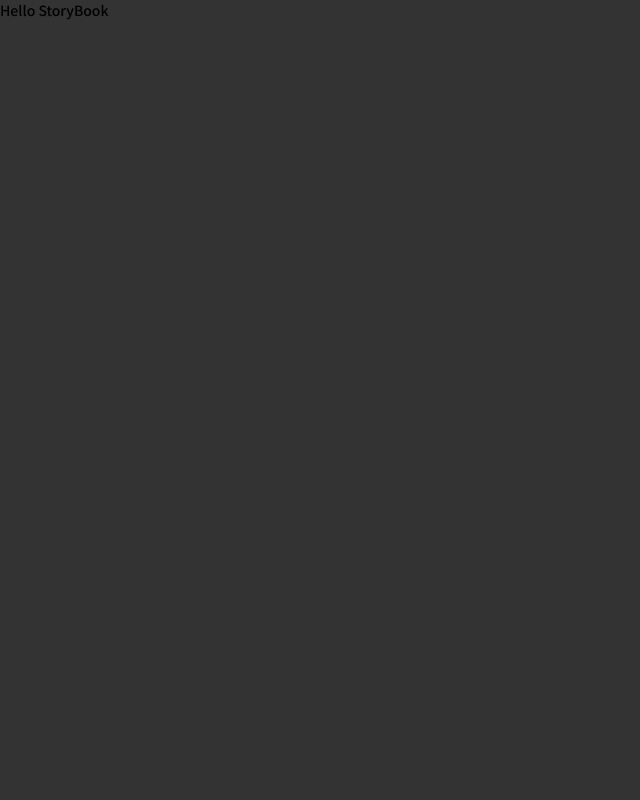
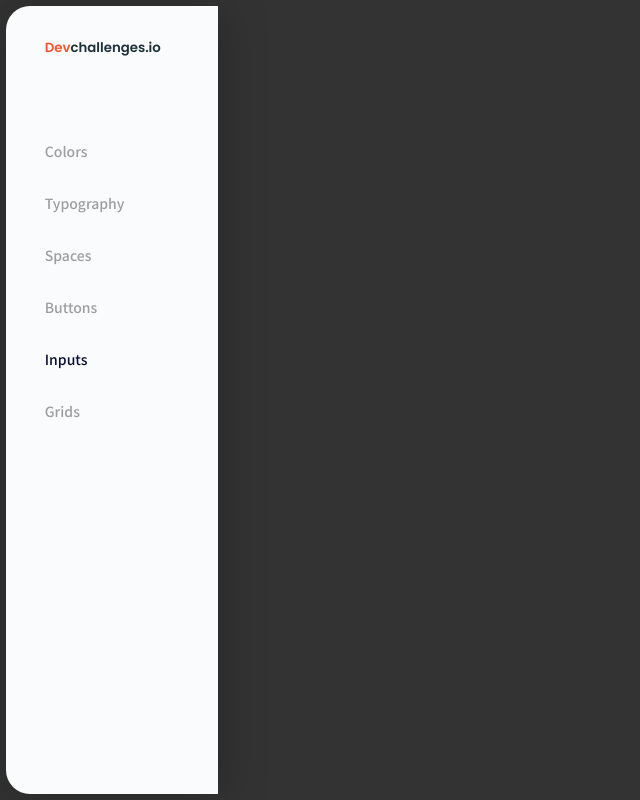
Before and after one commit to ViniciusmDias/button-component, a React (Create React App) app: page / in a window 1280 px wide. Shown: the whole page, without its empty margins (0-640 px from the left). Built offline with nearby package versions, Linux system fonts and the light colour scheme.

Commit message:
Create Header component

```diff
--- a/package.json
+++ b/package.json
@@ -28,7 +28,8 @@
     "start": "react-scripts start",
     "build": "react-scripts build",
     "test": "react-scripts test",
-    "eject": "react-scripts eject"
+    "eject": "react-scripts eject",
+    "test:coverage": "react-scripts test --coverage --watchAll false"
   },
   "eslintConfig": {
     "extends": [
--- /dev/null
+++ b/src/components/Header/index.tsx
@@ -0,0 +1,37 @@
+import React from 'react';
+
+import { HeaderContainer } from './styles';
+
+const Header: React.FC = () => {
+  return (
+    <HeaderContainer data-testid="header-container">
+      <h2>
+        <span>Dev</span>challenges.io
+      </h2>
+      <ul>
+        <li>
+          <a href="/">Colors</a>
+        </li>
+        <li>
+          <a href="/">Typography</a>
+        </li>
+        <li>
+          <a href="/">Spaces</a>
+        </li>
+        <li>
+          <a href="/">Buttons</a>
+        </li>
+        <li>
+          <a className="active" href="/">
+            Inputs
+          </a>
+        </li>
+        <li>
+          <a href="/">Grids</a>
+        </li>
+      </ul>
+    </HeaderContainer>
+  );
+};
+
+export default Header;
--- /dev/null
+++ b/src/components/Header/styles.ts
@@ -0,0 +1,43 @@
+import styled from 'styled-components';
+
+export const HeaderContainer = styled.header`
+  display: flex;
+  flex-direction: column;
+  width: 16.5%;
+  padding: 4vh 3%;
+  margin: 0.5% 0 0.5% 0.5%;
+  background: var(--e-global-color-background-header);
+  box-shadow: 0px 4px 50px rgba(0, 0, 0, 0.25);
+  border-radius: 24px 0 0 24px;
+
+  h2 {
+    color: var(--e-global-color-button-secondary-hover);
+    margin-bottom: 10.5vh;
+
+    span {
+      color: #f7542e;
+    }
+  }
+
+  ul {
+    display: flex;
+    flex-direction: column;
+    list-style: none;
+
+    li {
+      margin-bottom: 4vh;
+      a {
+        font-family: 'Noto Sans JP', sans-serif;
+        text-decoration: none;
+        color: var(--e-global-color-text-header);
+        font-weight: 500;
+        font-size: 1rem;
+        line-height: 20px;
+
+        &.active {
+          color: var(--e-global-color-text-header-selected);
+        }
+      }
+    }
+  }
+`;
--- a/src/pages/StoryBook/index.tsx
+++ b/src/pages/StoryBook/index.tsx
@@ -1,11 +1,12 @@
 import React from 'react';
+import Header from '../../components/Header';
 
 import { Container } from './styles';
 
 const StoryBook: React.FC = () => {
   return (
     <Container>
-      <header>Hello StoryBook</header>
+      <Header>Hello StoryBook</Header>
       <section />
       <footer />
     </Container>
--- a/src/pages/StoryBook/styles.ts
+++ b/src/pages/StoryBook/styles.ts
@@ -2,7 +2,7 @@ import styled from 'styled-components';
 
 export const Container = styled.main`
   display: flex;
-  background: #333333;
+  background: var(--e-global-color-background-default);
   width: 100vw;
   height: 100vh;
 `;
--- a/src/styles/global.ts
+++ b/src/styles/global.ts
@@ -17,7 +17,9 @@ export default createGlobalStyle`
     --e-global-color-button-danger: #D32F2F;
     --e-global-color-button-danger: #9A0007;
 
-    --e-global-color-background: #ffffff;
+    --e-global-color-background-default: #333333;
+    --e-global-color-background-primary: #ffffff;
+    --e-global-color-background-header: #FAFBFD;
 
     font-size: 14px;
   }
@@ -41,8 +43,13 @@ export default createGlobalStyle`
     font-family: 'Poppins', sans-serif;
     font-size: 1.715rem;
     line-height: 36px;
-    letter-spacing: -0.035em;
     font-weight: 500;
+  }
+  h2 {
+    font-family: 'Poppins', sans-serif;
+    font-size: 0.95rem;
+    line-height: 19px;
+    font-weight: 600;
   }
 
   p {
```
Also changed, not shown: 1 other file (tests, documents, lock files or other folders).
